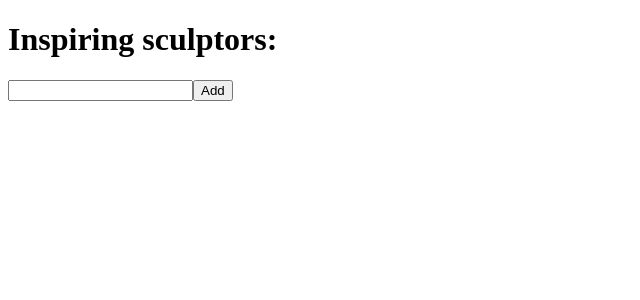
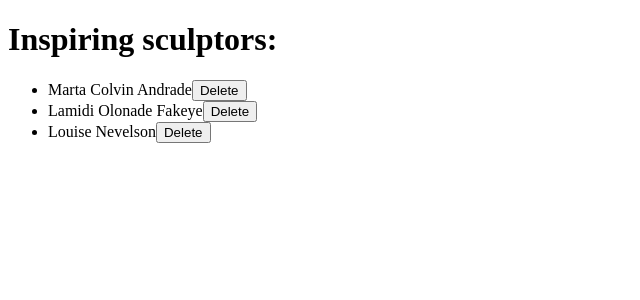
Before and after one commit to hayetmnasrighabri/reactjs, a React (Create React App) app: page / in a window 1280 px wide. Shown: the top 300 px of the page, without its empty margins (0-640 px from the left). Built offline with nearby package versions, Linux system fonts and the light colour scheme.

Commit message:
Supprimer d'un tableau

```diff
--- a/src/App.js
+++ b/src/App.js
@@ -1,30 +1,24 @@
-import { useState } from "react"
-let nextId=0
+import { useState } from "react";
+let initialArtists = [
+  { id: 0, name: 'Marta Colvin Andrade' },
+  { id: 1, name: 'Lamidi Olonade Fakeye'},
+  { id: 2, name: 'Louise Nevelson'},
+];
+
 export default function List(){
- const [name, setName]=useState('')
-  const [artists, setArtists]=useState([])
+  const [artists, setArtists]=useState(initialArtists)
 
-  return(
+  return (
     <>
-     <h1>Inspiring sculptors:</h1>
-     <input
-          value={name}
-          onChange={e=> setName(e.target.value)}
-     />
-     <button
-        onClick={()=>{
-          setArtists([
-            ...artists,
-            {id:nextId++,
-            name:name
-            }
-          ])
-        }}>Add</button>
-     <ul>
-      {artists.map(artists=> (
-        <li key={artists.id}>{artists.name}</li>
+    <h1>Inspiring sculptors:</h1>
+    <ul>
+      {artists.map(artist=>(
+        <li key={artist.id}>{artist.name}{''}
+        <button onClick={()=>{
+          setArtists(artists.filter(a=>a.id!==artist.id))}}>Delete</button>
+        </li>
       ))}
-     </ul>
+    </ul>
     </>
   )
 }
```
